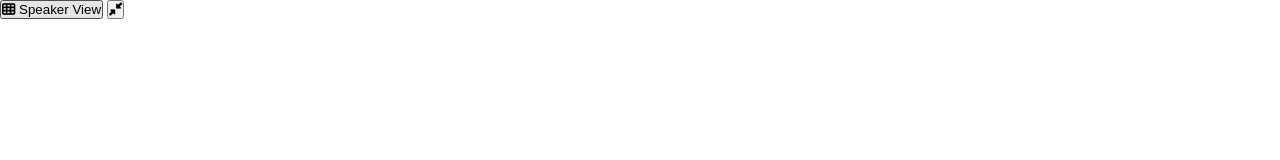
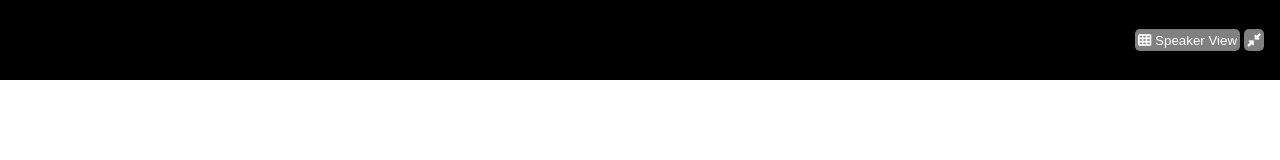
Before and after one commit to VincenzoZ24/html-css-zoom, a plain HTML site: page index.html in a window 1280 px wide. Drawn offline with Linux system fonts and the light colour scheme; files that its build step writes are made by us from their sources.

Commit message:
inizio main

```diff
--- a/css/style.css
+++ b/css/style.css
@@ -3,3 +3,22 @@
     padding: 0;
     box-sizing: border-box;
 }
+.container-nav{
+    height: 80px;
+    background-color: black;
+    display: flex;
+    justify-content: flex-end;
+    align-items: center;
+}
+.nav-bar{
+    align-items: center;
+    padding: 1rem;
+    gap: 0.5rem;
+}
+.nav-bar button{
+    padding: 0.2rem;
+    border-radius: 5px;
+    background-color: gray;
+    color: white;
+    border: none;
+}
--- a/index.html
+++ b/index.html
@@ -5,12 +5,12 @@
     <meta http-equiv="X-UA-Compatible" content="IE=edge">
     <meta name="viewport" content="width=device-width, initial-scale=1.0">
     <title>Document</title>
-    <link rel="stylesheet" href="style.css">
+    <link rel="stylesheet" href="css/style.css">
     <link rel="stylesheet" href="https://cdnjs.cloudflare.com/ajax/libs/font-awesome/6.2.0/css/all.min.css">
 </head>
 <body>
-    <header>
-        <nav class="container-nav">
+    <header class="container-nav">
+        <nav class="nav-bar">
           <button><i class="fa-solid fa-table-cells"></i> Speaker View</button>
           <button><i class="fa-solid fa-down-left-and-up-right-to-center"></i></button>
 
```
